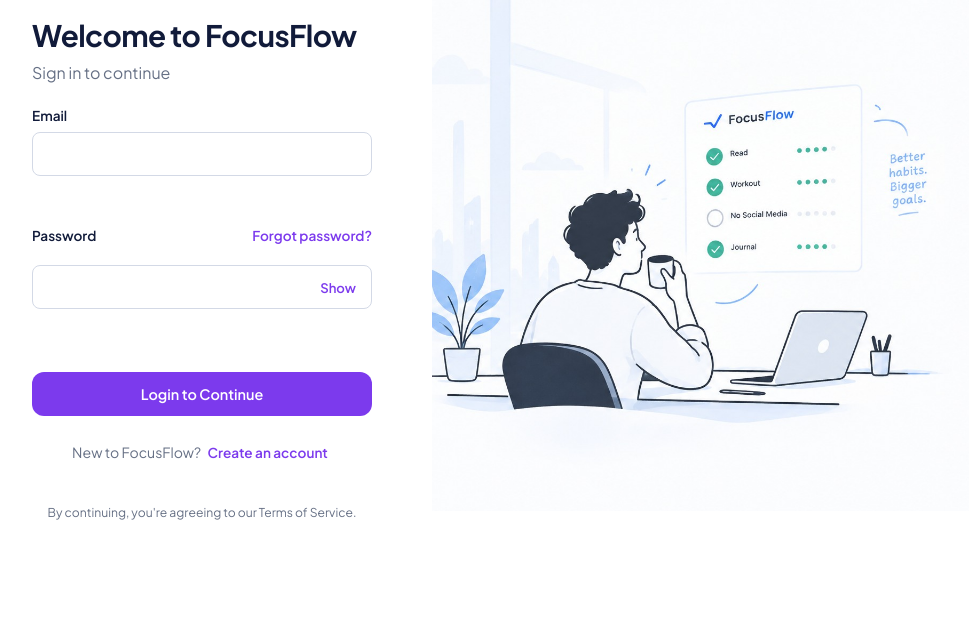
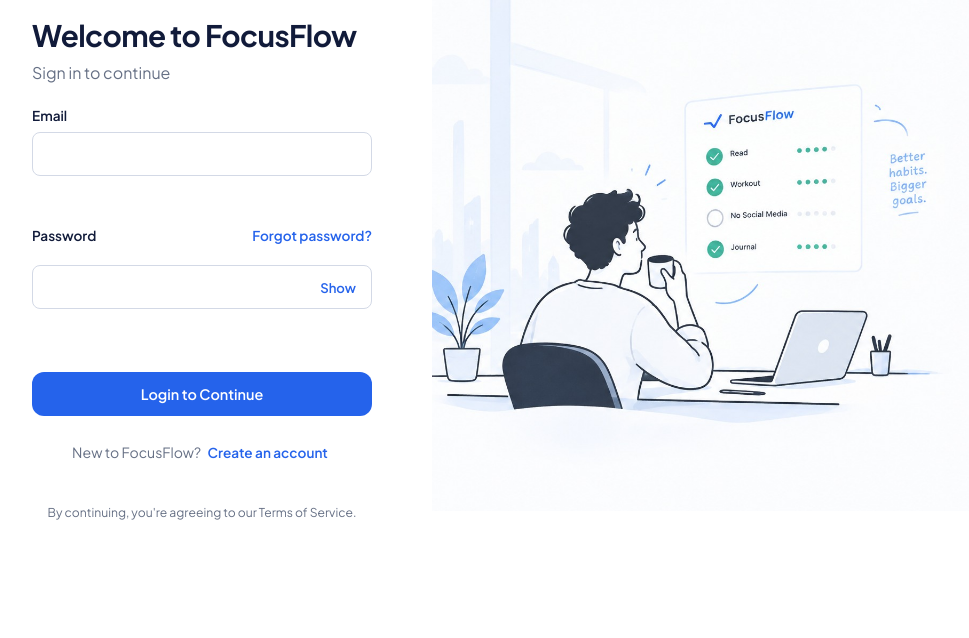
Before and after one commit to SajithkanthanChandrakanthan/FOCUSFLOW, a plain HTML site: page focusflow/focusflow/index.html in a window 1280 px wide. Shown: the part 162-800 px from the top of the page, without its empty margins (28-997 px from the left). Drawn offline with Linux system fonts and the light colour scheme.

Commit message:
Add files via upload

```diff
--- a/focusflow/focusflow/css/styles.css
+++ b/focusflow/focusflow/css/styles.css
@@ -1227,9 +1227,9 @@ button { touch-action: manipulation; }
 }
 
 .auth-panel--form {
-  --color-primary: var(--color-accent-purple);
-  --color-primary-hover: #5B21B6;
-  --color-primary-tint: #F1EAFE;
+  --color-primary: #2563EB;
+  --color-primary-hover: #1D4ED8;
+  --color-primary-tint: #EAF1FE;
   --color-surface: #FFFFFF;
   --color-ink: #111B3A;
   --color-ink-soft: #667085;
```
